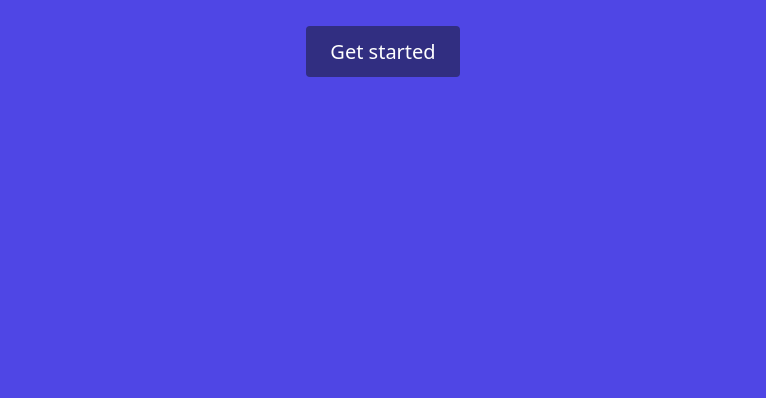
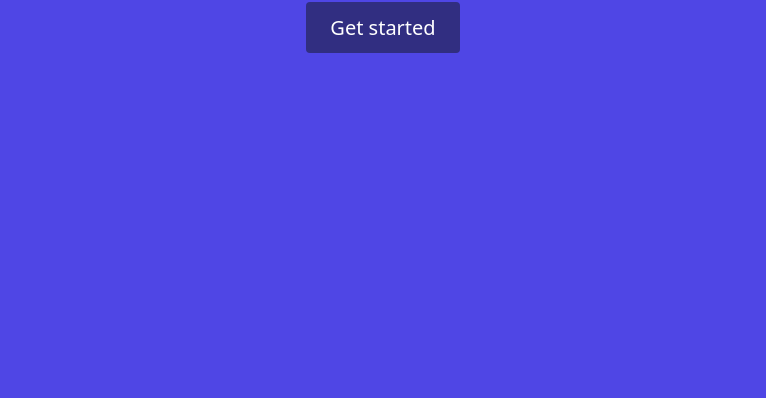
Before and after one commit to ralixjs/ralix-tailwind, a website built with Parcel: page src/index.html in a window 1280 px wide. Shown: the part 450-848 px from the top of the page, without its empty margins (257-1023 px from the left). After the commit the page ends 800 px from the top, so only its background shows below. Built offline with nearby package versions, Linux system fonts and the light colour scheme; what ralix would draw is missing.

Commit message:
[deps] upgrade to Ralix v1.1.0

```diff
--- a/package.json
+++ b/package.json
@@ -8,7 +8,7 @@
   "devDependencies": {
     "parcel": "^2.7.0",
     "postcss": "^8.4.6",
-    "ralix": "^1.0.0",
+    "ralix": "^1.1.0",
     "tailwindcss": "^3.1.8"
   }
 }
--- a/src/stylesheets/index.css
+++ b/src/stylesheets/index.css
@@ -3,7 +3,7 @@
 @tailwind utilities;
 
 body {
-  @apply p-6 bg-indigo-600 text-white;
+  @apply bg-indigo-600 text-white;
 }
 
 h1 {
```
Also changed, not shown: 1 other file.
